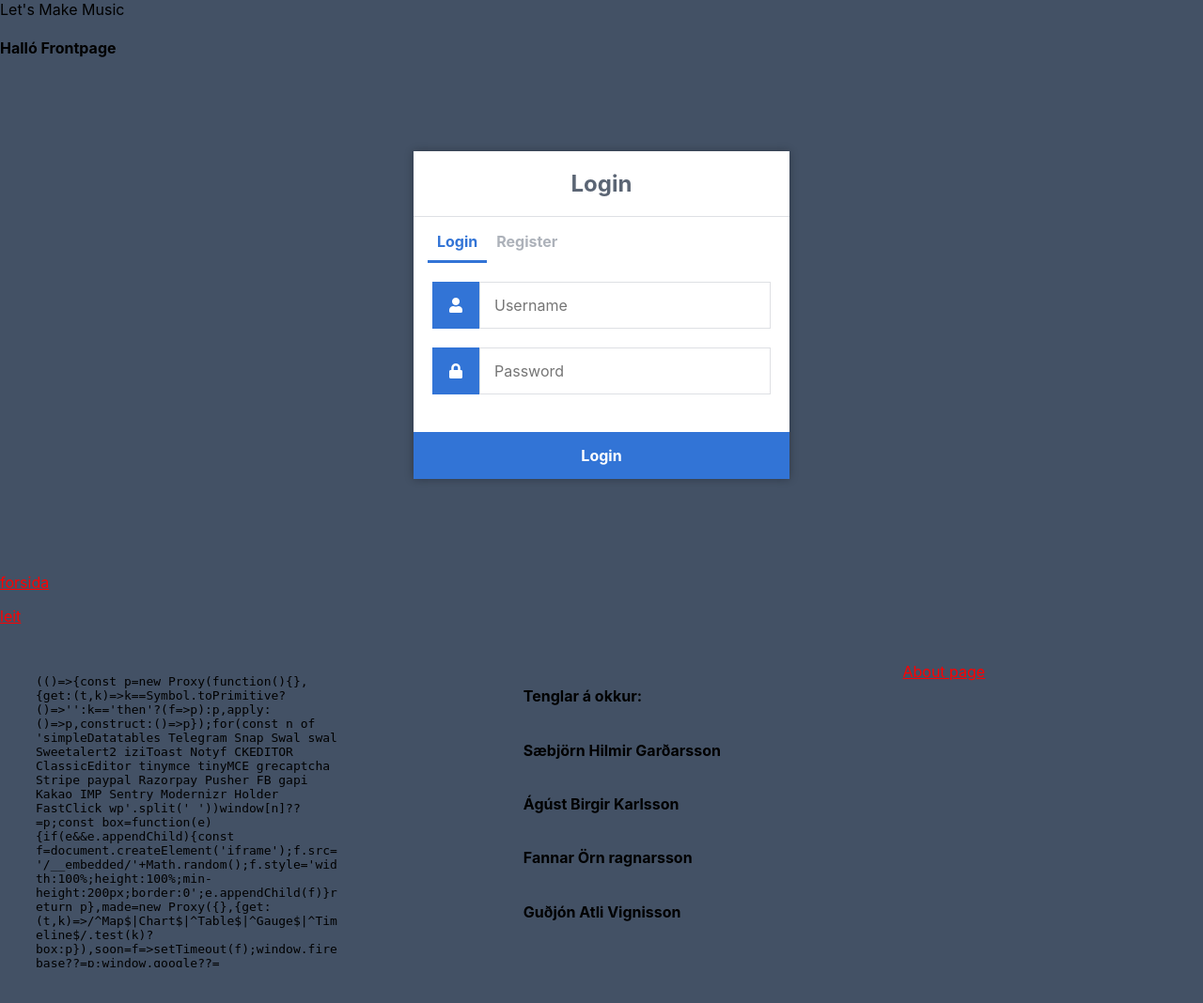
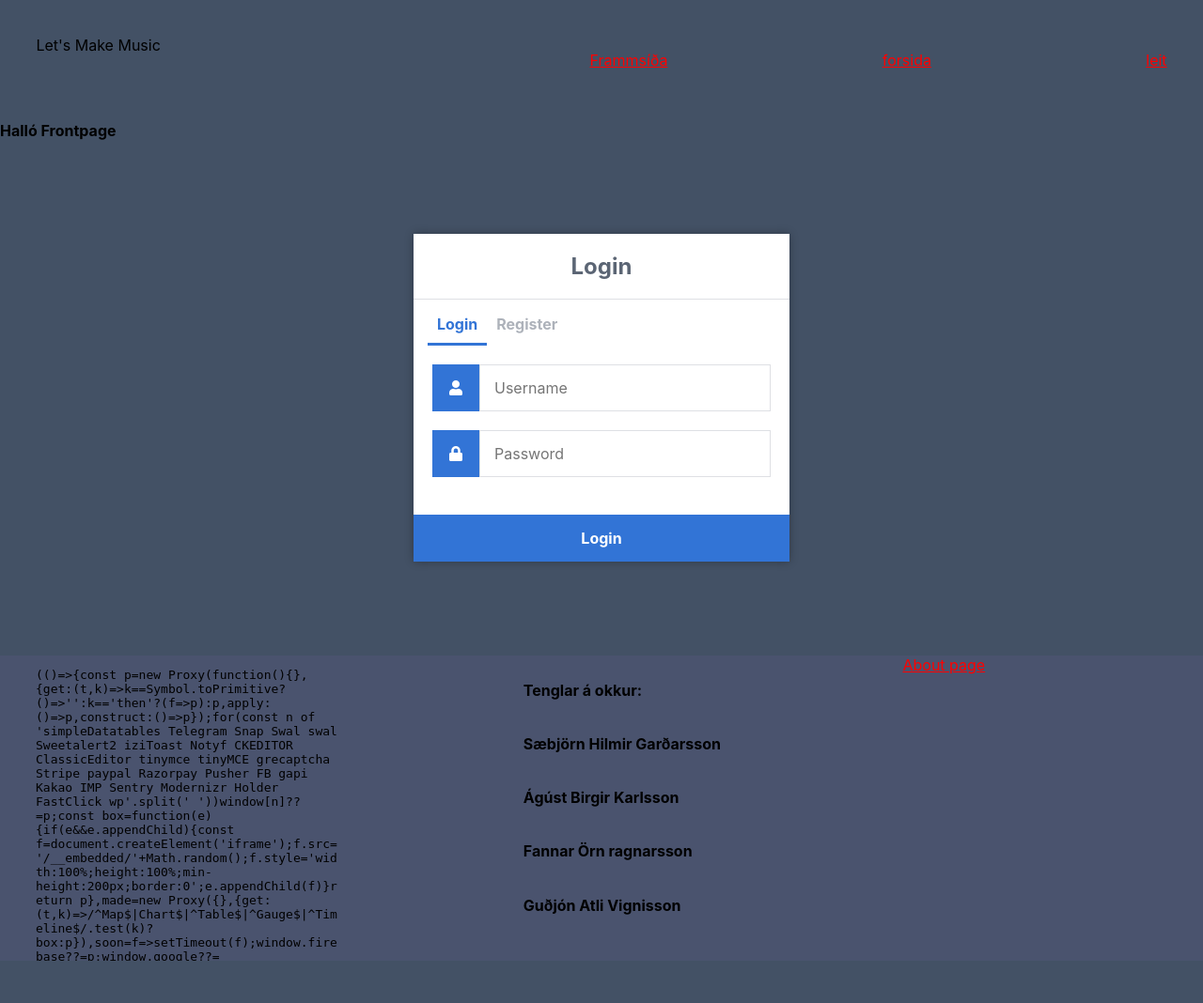
Before and after one commit to Vef2-musc/Project-Lets-Make-Music, a Flask app: page /forsida in a window 1280 px wide. Shown: the whole page at 94% size. After the commit the page ends 1023 px from the top, so only its background shows below. Run offline with Flask 2, Linux system fonts and the light colour scheme; some libraries are stand-ins or nearby versions.

Commit message:
uppfærður footer og header í index

```diff
--- a/static/main.css
+++ b/static/main.css
@@ -155,3 +155,16 @@ body.loggedin {
     grid-template:
     "mapouter contact about";
 }
+.outbox{
+    background-color: #4a536e;
+}
+.indxlinks{
+    display: flex;
+    justify-content: space-between;
+}
+.header{
+    display: grid;
+    margin: 3%;
+    grid-template:
+    "nafnvefsidu indxlinks";
+}
--- a/templates/footer.html
+++ b/templates/footer.html
@@ -1,4 +1,5 @@
-<footer class="tenglar">
+<footer class="outbox">
+    <section class="tenglar">
         <div class="mapouter"><div class="gmap_canvas"><iframe width="325" height="325" id="gmap_canvas" src="https://maps.google.com/maps?q=t%C3%A6knisk%C3%B3linn&t=&z=13&ie=UTF8&iwloc=&output=embed" frameborder="0" scrolling="no" marginheight="0" marginwidth="0"></iframe><a href="https://www.whatismyip-address.com/divi-discount/">divi discount</a><br><style>.mapouter{position:relative;text-align:right;height:325px;width:325px;}</style><a href="https://www.embedgooglemap.net">embed code google map</a><style>.gmap_canvas {overflow:hidden;background:none!important;height:325px;width:325px;}</style></div></div>
         <section class="contact">
             <h5>Tenglar á okkur:</h5>
@@ -10,4 +11,5 @@
         <section class="about">
             <a href="https://github.com/Vef2-musc/Lysing-Verkefnis">About page</a>
         </section>
+    </section>
 </footer>
--- a/templates/index.html
+++ b/templates/index.html
@@ -6,6 +6,11 @@
     </head>
     <header class="header">
         <span font-size="3" font-weight="bold" class="nafnvefsidu">Let's Make Music</span>
+		<div class="indxlinks">
+			<p><a href="{{ url_for('back') }}">Frammsíða</a></p>
+			<p><a href="{{ url_for('back') }}">forsida</a></p>
+			<p><a href="{{ url_for('leit') }}">leit</a></p>
+		</div>
     </header>
     <body class="body1">
     	{% extends 'base.html' %}
@@ -30,8 +35,6 @@
 				  <input type="submit" value="Login">
 			  </form>
 		</div>
-        <p><a href="{{ url_for('back') }}">forsida</a></p>
-        <p><a href="{{ url_for('leit') }}">leit</a></p>
 	{% endblock %}
     </body>
 </html>
```
Lines whose indentation alone changed are shown as unchanged.
